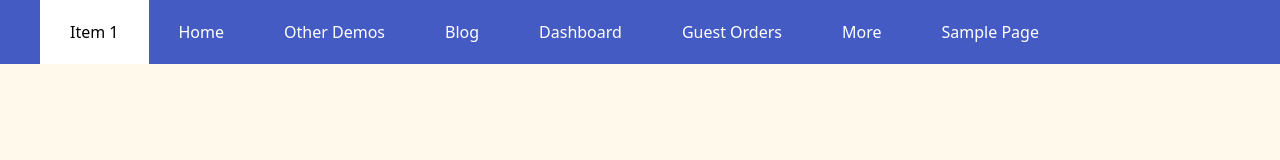
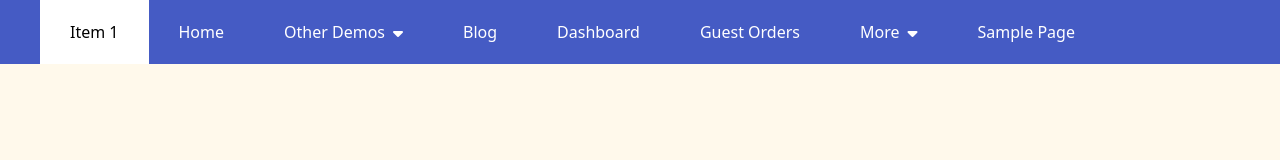
Before and after one commit to minhphung68/f8-fullstack-day-5, a plain HTML site: page menu.html in a window 1280 px wide. Drawn offline with Linux system fonts and the light colour scheme.

Commit message:
bo sung css bai tap 2

```diff
--- a/css/style.css
+++ b/css/style.css
@@ -159,11 +159,16 @@ p.content {
 }
 
 .menu li a {
-    display: inline-block;
+    display: inline-flex;
     padding: 20px 30px;
     color: white;
     text-decoration: none;
     font-size: 16px;
+    gap: 8px;
+}
+
+.menu li a i {
+    margin-top: 2px;
 }
 
 .menu .active a {
--- a/menu.html
+++ b/menu.html
@@ -5,17 +5,34 @@
         <meta name="viewport" content="width=device-width, initial-scale=1.0" />
         <link rel="stylesheet" href="./css/reset.css" />
         <link rel="stylesheet" href="./css/style.css" />
+        <link
+            rel="stylesheet"
+            href="https://cdnjs.cloudflare.com/ajax/libs/font-awesome/6.7.2/css/all.min.css"
+            integrity="sha512-Evv84Mr4kqVGRNSgIGL/F/aIDqQb7xQ2vcrdIwxfjThSH8CSR7PBEakCr51Ck+w+/U6swU2Im1vVX0SVk9ABhg=="
+            crossorigin="anonymous"
+            referrerpolicy="no-referrer"
+        />
         <title>Menu</title>
     </head>
     <body>
         <ul class="menu">
             <li class="active"><a href="">Item 1</a></li>
             <li><a href="">Home</a></li>
-            <li><a href="">Other Demos</a></li>
+            <li>
+                <a href="">
+                    Other Demos
+                    <i class="icon-arrow fa-solid fa-sort-down"></i>
+                </a>
+            </li>
             <li><a href="">Blog</a></li>
             <li><a href="">Dashboard</a></li>
             <li><a href="">Guest Orders</a></li>
-            <li><a href="">More</a></li>
+            <li>
+                <a href="">
+                    More
+                    <i class="icon-arrow fa-solid fa-sort-down"></i>
+                </a>
+            </li>
             <li><a href="">Sample Page</a></li>
         </ul>
     </body>
```
